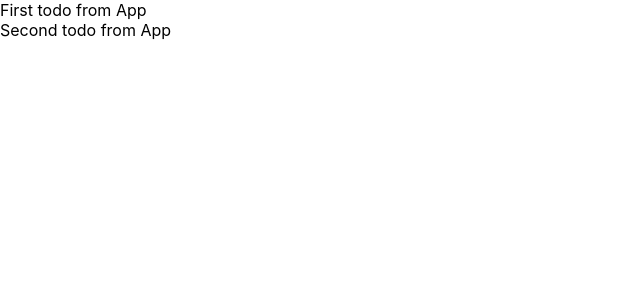
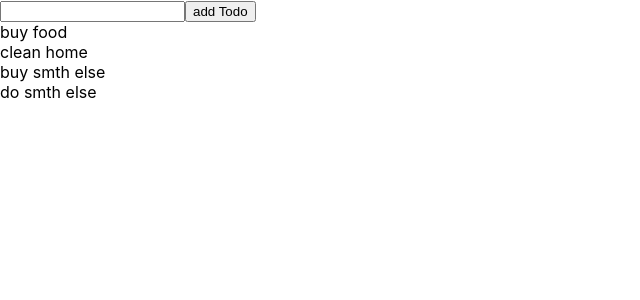
Before and after one commit to DawidKurkiewicz/redux-exercises-day1, a React (Create React App) app: page / in a window 1280 px wide. Shown: the top 300 px of the page, without its empty margins (0-640 px from the left). Built offline with nearby package versions, Linux system fonts and the light colour scheme.

Commit message:
added input and button to TodoList.js

```diff
--- a/src/App.js
+++ b/src/App.js
@@ -1,12 +1,16 @@
 import React from 'react';
 import TodoList from './TodoList'
+import { connect } from 'react-redux'
+
+const mapStateToProps = store => ({
+  todos: store.todos.allTodos,
+  visibleTodos: store.todos.visibleTodos
+})
 
 class App extends React.Component {
   render() {
-    return <TodoList todos={[
-      { text: 'First todo from App' },
-      { text: 'Second todo from App' }
-    ]} />
+    console.log('app props', this.props)
+    return <TodoList todos={this.props.todos} />
   }
 }
-export default App;
+export default connect(mapStateToProps)(App)
--- a/src/TodoList.js
+++ b/src/TodoList.js
@@ -1,8 +1,22 @@
 import React from 'react'
 
 class TodoList extends React.PureComponent {
+
+state ={}
+
+handleInputChange = event => {
+    this.setState({ value: event.target.value})
+}
+handleButtonClick = event => {
+console.log('want to save todo: ', this.state.value)
+}
+
+
+
     render() {
         return <div>
+            <input onChange={this.handleInputChange} />
+            <button onClick={this.handleButtonClick}> add Todo </button>
             {this.props.todos.map(todo =>
                 <div> {todo.text}</div>
             )}
```
